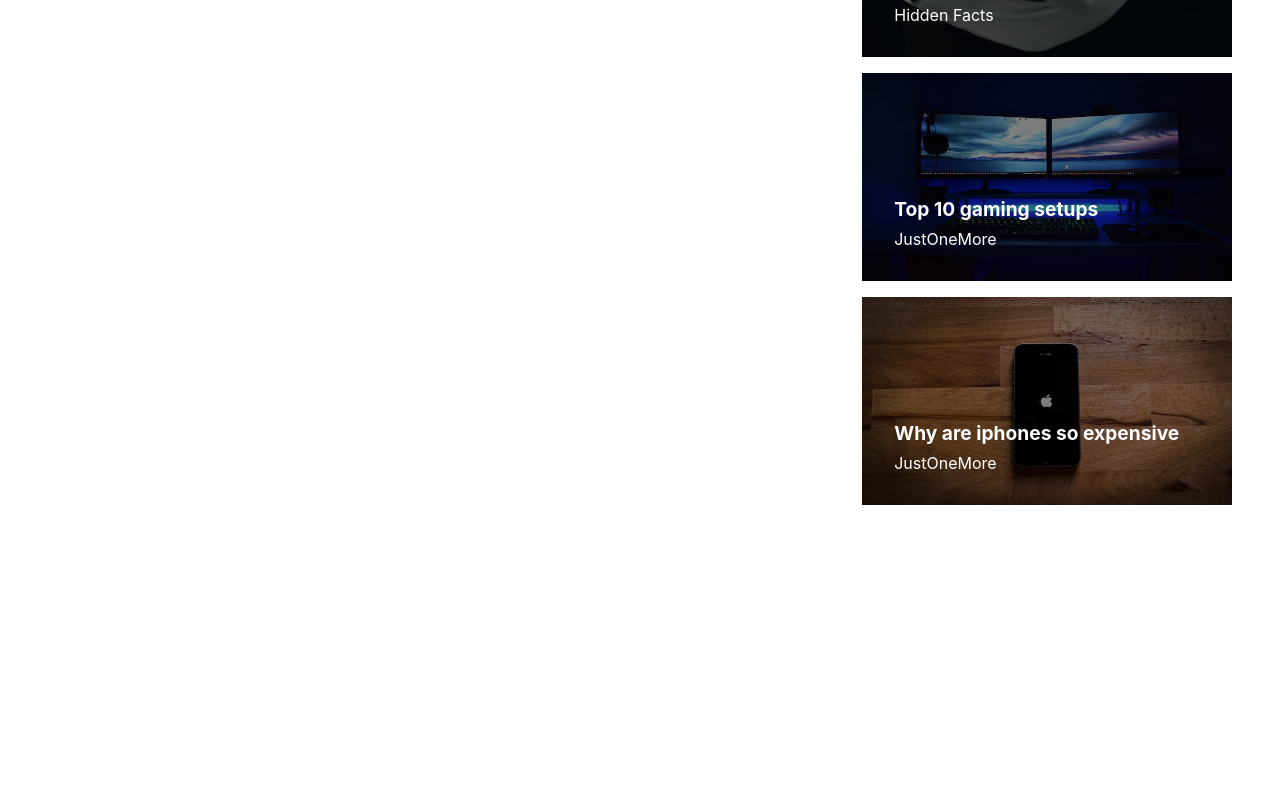
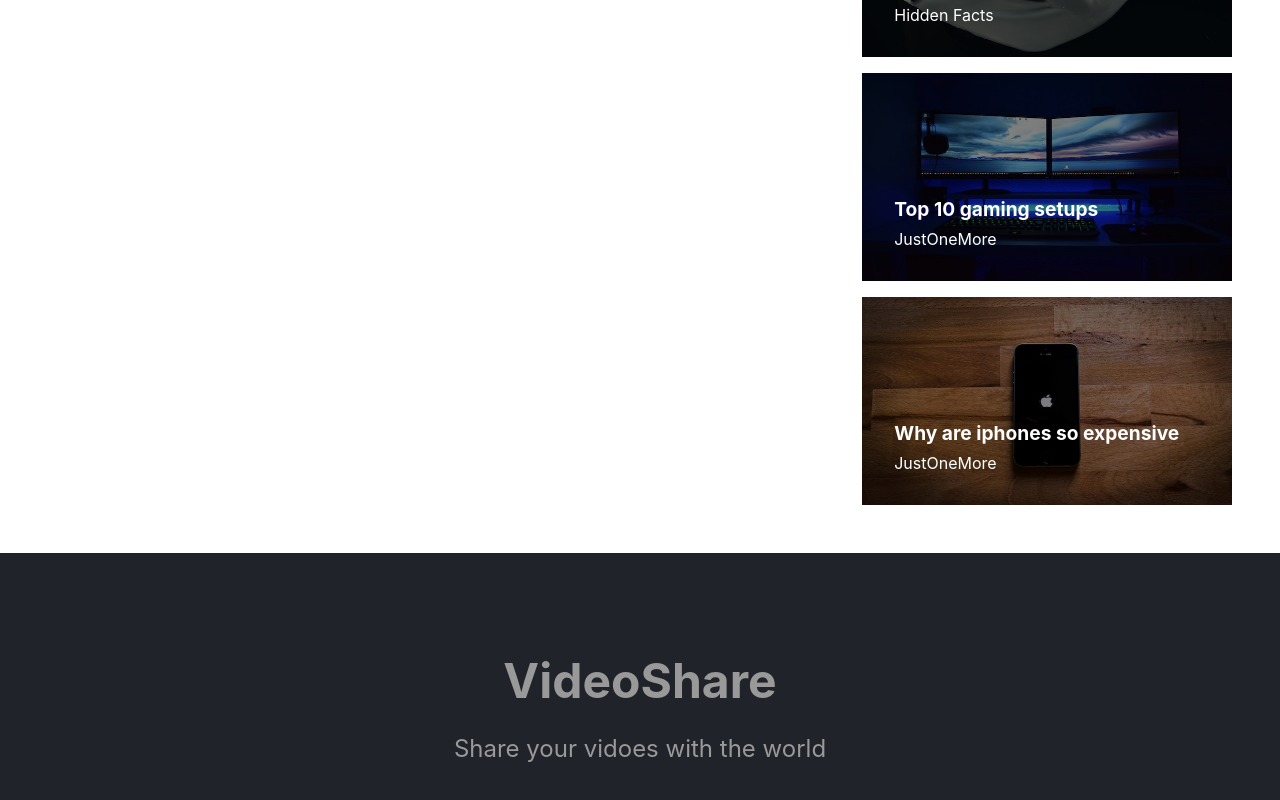
Before and after one commit to RoysManfo/videoshare, a React (Create React App) app: page /watch in a window 1280 px wide. Shown: the part 1444-2244 px from the top of the page. Before the commit the page ends 1997 px from the top, so only its background shows below. Built offline with nearby package versions, Linux system fonts and the light colour scheme.

Commit message:
mor stuf

```diff
--- a/src/css/index.css
+++ b/src/css/index.css
@@ -5,6 +5,7 @@
 		sans-serif;
 	-webkit-font-smoothing: antialiased;
 	-moz-osx-font-smoothing: grayscale;
+	overflow-x: hidden;
 }
 
 code {
@@ -71,3 +72,23 @@
 	background-size: cover;
 }
 .profile:hover::before{background: #14161a; height: calc(100% + 10px);}
+
+
+
+
+footer{
+	width: 100%;
+	min-height: 300px;
+	background: #20232a;
+	display: flex;
+    flex-direction: column;
+    justify-content: center;
+	align-items: center;
+}
+.footer-company{
+    color: #999;
+    margin: 0;
+    padding: 2rem 0 0 0;
+    font-size: 3rem;
+}
+.slogan{font-size: 1.5rem;color: #999;}
--- a/src/css/main.css
+++ b/src/css/main.css
@@ -19,8 +19,25 @@
     flex-direction: column;
     justify-content: flex-end;
     color: #fff;
-    margin: 2rem;
     gap: .5rem;
+    position: relative;
+    padding: 0 0 2rem 2rem;
+    width: 100%;
+    height: 100%;
+    box-sizing: border-box;
+}
+.video-description::before {
+    content: "";
+    position: absolute;
+    bottom: 0;
+    left: 0;
+    height: 10px;
+    width: 0;
+    background: #0199ff;
+    transition: .5s ease;
+}
+.video-description:hover::before {
+    width: 100%;
 }
 .video-title, .video-author{
     margin: 0;
--- /dev/null
+++ b/src/pages/Footer.tsx
@@ -0,0 +1,12 @@
+import React from 'react';
+import '../css/index.css';
+
+export default function Footer() {
+
+    return (
+        <footer>
+            <h1 className="footer-company">VideoShare</h1>
+            <p className='slogan'>Share your vidoes with the world</p>
+        </footer>
+    )
+}
--- a/src/pages/Main.tsx
+++ b/src/pages/Main.tsx
@@ -1,14 +1,16 @@
 import React from 'react';
+import { Link } from 'react-router-dom';
+
 import '../css/main.css';
 import Navbar from './Navbar'
-import { Link } from 'react-router-dom';
+import Footer from './Footer';
 
 import pc from  '../img/pc.jpg';
 import iphone from '../img/iphone.jpg'
 import statistics from '../img/statistics.jpg'
 import hacker from '../img/hacker.jpg'
 
-export default MainPage
+export default VideoList
 
 class Video {
     private title: string;
@@ -87,7 +89,7 @@
 }
 
 
-function MainPage(props: any){
+export function MainPage(props: any){
     if (props.home)
         return (
             <>
@@ -96,6 +98,7 @@
                     <VideoList name="Trending" number="4" />
                     <VideoList name="Selected for you" number="8" />
                 </main>
+                <Footer />
             </>
         )
     else{
--- a/src/pages/Router.tsx
+++ b/src/pages/Router.tsx
@@ -1,7 +1,7 @@
 import React from 'react';
 import ReactDOM from "react-dom/client";
 import { BrowserRouter,Routes, Route } from "react-router-dom"
-import MainPage from "./Main";
+import { MainPage } from "./Main";
 import Watch from './Watch';
 
 
--- a/src/pages/Watch.tsx
+++ b/src/pages/Watch.tsx
@@ -1,13 +1,15 @@
 import React, {Component} from 'react';
-import ReactDOM from "react-dom/client";
+
 import Navbar from './Navbar'
 import VideoList from './Main'
+import Footer from './Footer';
 
 export default function Watch() {
 	return (
 		<>
 			<Navbar />
 			<VideoPage />
+            <Footer />
 		</>
 	);
 }
```
Also changed, not shown: 1 other file (tests, documents, lock files or other folders).
